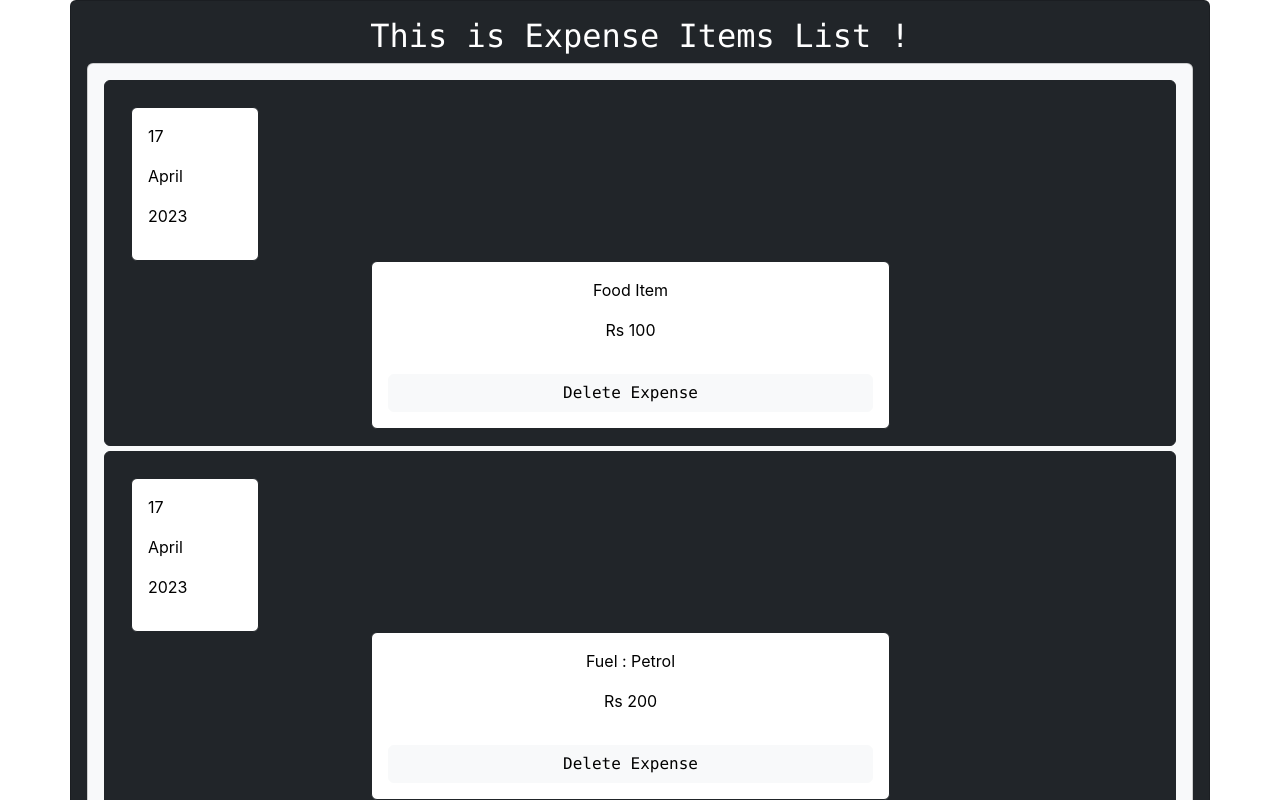
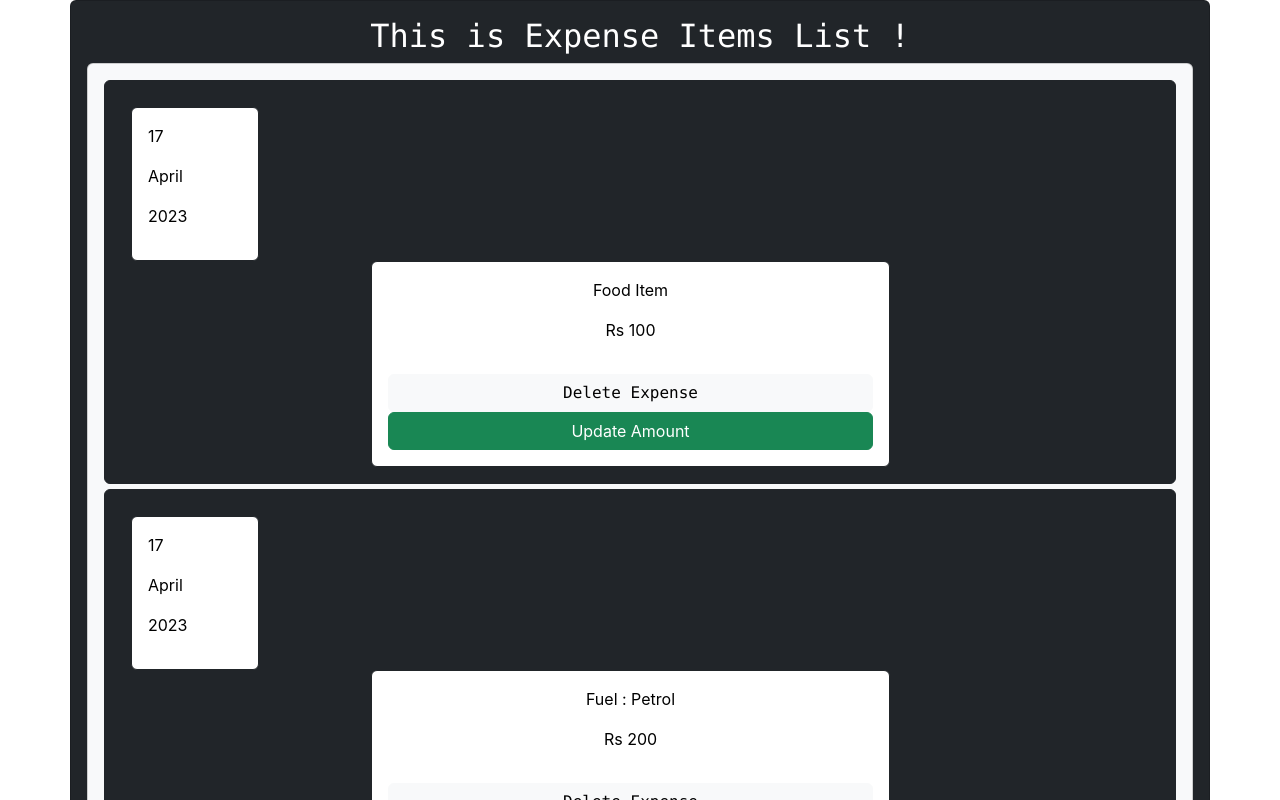
Before and after one commit to harisaini778/my-react-app, a React (Create React App) app: page / in a window 1280 px wide. Shown: the top 800 px of the page. Built offline with nearby package versions, Linux system fonts and the light colour scheme.

Commit message:
Added a Update Amount Button functionality

```diff
--- a/src/components/ExpenseItems.js
+++ b/src/components/ExpenseItems.js
@@ -1,4 +1,4 @@
-//import './ExpenseItems.css';
+import React, { useState } from "react";
 import ExpenseDate from "./ExpenseDate";
 import ExpenseDetails from "./ExpenseDetails";
 import CardElements from "./CardElements";
@@ -10,22 +10,56 @@ const ExpenseItems = (props) => {
     if (expenseElement) {
       expenseElement.remove();
     }
-  }
+  };
+
+  const [newAmounts, setNewAmounts] = useState({});
+
+  const UpdateExpenseHandler = (locationId) => {
+    const newAmount = "100$";
+    setNewAmounts((prevAmounts) => ({
+      ...prevAmounts,
+      [locationId]: newAmount,
+    }));
+  };
+
   return (
-       <CardElements>
+    <CardElements>
       {props.locations.map((location) => (
-        <div key={location.id} id={location.id} className='border border-dark card card-body bg-dark text-black'
-          style={{marginBottom:"5px"}}>
+        <div
+          key={location.id}
+          id={location.id}
+          className="border border-dark card card-body bg-dark text-black"
+          style={{ marginBottom: "5px" }}
+        >
           <ExpenseDate date={location.date}></ExpenseDate>
-              <div className="card card-body border border-dark"
-              style={{width:"50%",marginLeft:"250px"}}>
-            <ExpenseDetails details={[location.title, location.amount]}></ExpenseDetails>
-            <button className="btn btn-light font-monospace" onClick={deleteExpenseHandler} data-id={location.id}>
-             Delete Expense</button>
-            </div>
+          <div
+            className="card card-body border border-dark"
+            style={{ width: "50%", marginLeft: "250px" }}
+          >
+            <ExpenseDetails
+              details={[
+                location.title,
+                newAmounts[location.id] || location.amount,
+              ]}
+            ></ExpenseDetails>
+            <button
+              className="btn btn-light font-monospace"
+              onClick={deleteExpenseHandler}
+              data-id={location.id}
+            >
+              Delete Expense
+            </button>
+            <button
+              className="btn btn-success font-monopsace"
+              onClick={() => UpdateExpenseHandler(location.id)}
+            >
+              Update Amount
+            </button>
+          </div>
         </div>
       ))}
-      </CardElements>
+    </CardElements>
   );
-}
+};
+
 export default ExpenseItems;
```
